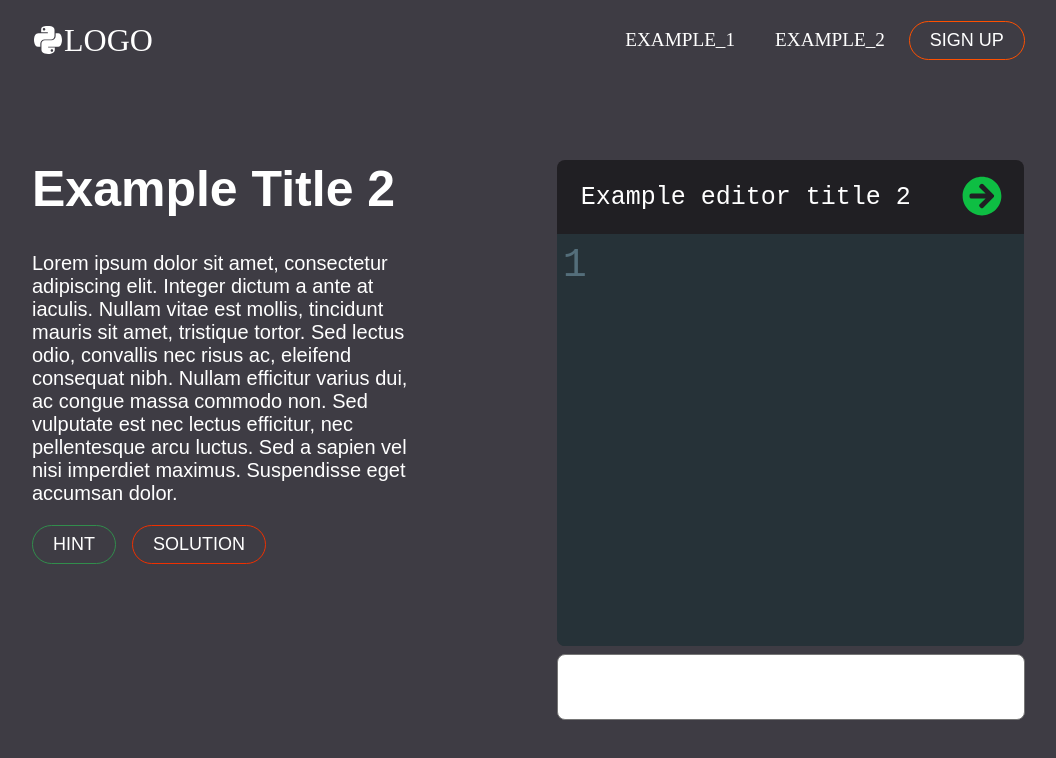
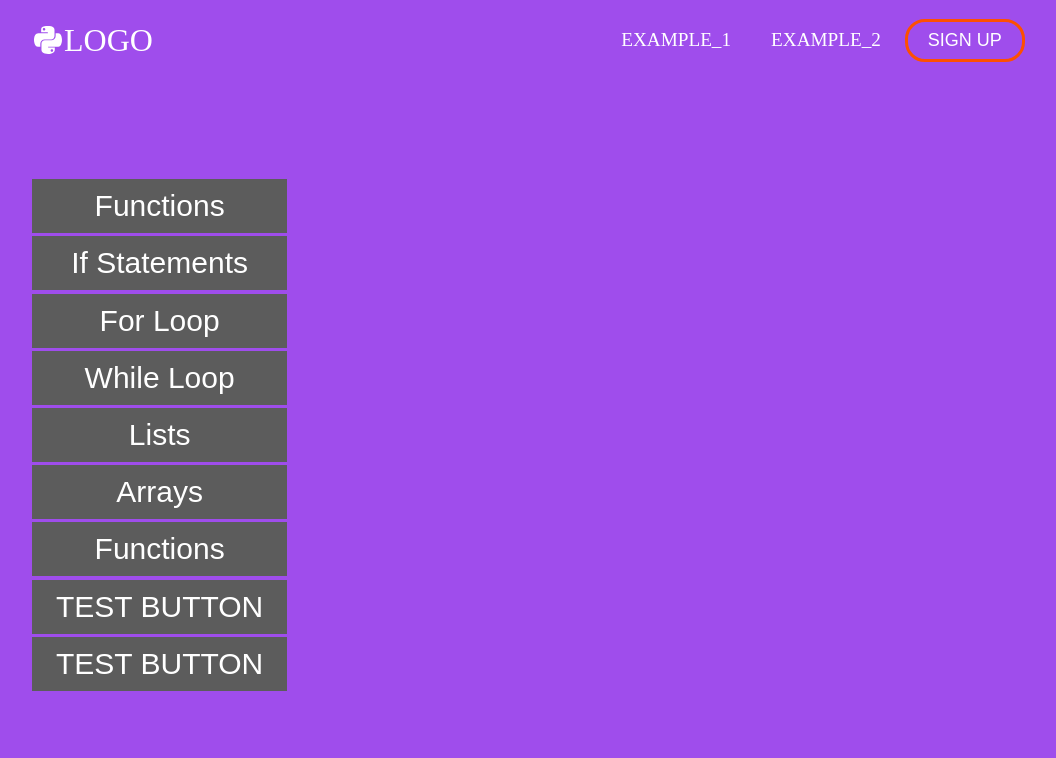
Before and after one commit to DilyanAntonov/PyKids-React, a React (Create React App) app: page /example2 in a window 1280 px wide. Shown: the top 758 px of the page, without its empty margins (128-1184 px from the left). Built offline with nearby package versions, Linux system fonts and the light colour scheme.

Commit message:
Added Explore page

```diff
--- a/src/components/App.js
+++ b/src/components/App.js
@@ -1,6 +1,7 @@
 import React, { useState, useEffect } from 'react';
 import Navbar from './Navbar';
 import LandingPage from './LandingPage';
+import TaskSearch from './TaskSearch'
 import TaskPage from './TaskPage';
 import { BrowserRouter, Switch, Route, Link } from 'react-router-dom';
 
@@ -23,12 +24,7 @@ function App() {
               />
             </Route>
             <Route exact path="/example2">
-            <TaskPage
-              taskTitle={"Example Title 2"}
-              tastText={"Lorem ipsum dolor sit amet, consectetur adipiscing elit. Integer dictum a ante at iaculis. Nullam vitae est mollis, tincidunt mauris sit amet, tristique tortor. Sed lectus odio, convallis nec risus ac, eleifend consequat nibh. Nullam efficitur varius dui, ac congue massa commodo non. Sed vulputate est nec lectus efficitur, nec pellentesque arcu luctus. Sed a sapien vel nisi imperdiet maximus. Suspendisse eget accumsan dolor. "}
-              taskHintText={"Pellentesque porttitor dapibus nulla ac sollicitudin. Aliquam eros orci, viverra nec porttitor in, rutrum ut quam. Curabitur efficitur urna ut dolor tempor feugiat. Nullam aliquet tortor vel purus finibus sollicitudin. Suspendisse potenti."}
-              tastEditorTitle={"Example editor title 2 "}
-            />
+              <TaskSearch />
             </Route>
           </Switch>
         </div>
--- a/src/components/Button.css
+++ b/src/components/Button.css
@@ -24,7 +24,7 @@
   background-color: transparent;
   color: var(--primary);
   padding: 8px 20px;
-  border: 1px solid var(--secondary);
+  border: 3px solid var(--secondary);
   transition: all 0.3s ease-out;
 }
 
@@ -32,7 +32,7 @@
   background-color: transparent;
   color: var(--primary);
   padding: 8px 20px;
-  border: 1px solid var(--hint);
+  border: 3px solid var(--hint);
   transition: all 0.3s ease-out;
 }
 
@@ -47,7 +47,7 @@
   background-color: transparent;
   color: var(--primary);
   padding: 8px 20px;
-  border: 1px solid var(--solution);
+  border: 3px solid var(--solution);
   transition: all 0.3s ease-out;
   margin-left: 1rem;
 }
--- a/src/components/Editor.js
+++ b/src/components/Editor.js
@@ -1,6 +1,6 @@
 import React, { useState } from 'react'
 import 'codemirror/lib/codemirror.css'
-import 'codemirror/theme/material.css'
+import 'codemirror/theme/darcula.css'
 import 'codemirror/mode/python/python'
 import { Controlled as ControlledEditor } from
 'react-codemirror2'
@@ -40,7 +40,7 @@ export default function Editor(props) {
                     lint: true,
                     value: textvalue,
                     mode: language,
-                    theme: 'material',
+                    theme: 'darcula',
                     lineNumbers: true,
                     indentUnit: 20,
                 }}
--- a/src/components/Navbar.css
+++ b/src/components/Navbar.css
@@ -1,5 +1,4 @@
 .navbar {
-  background-color: hsl(255, 6%, 25%);
     height: 80px;
     display: flex;
     font-size: 1.2rem;
--- /dev/null
+++ b/src/components/TaskSearch.css
@@ -0,0 +1,24 @@
+.btn-group button {
+    background-color: #5c5c5c; /* Green background */
+    border: none; /* Green border */
+    color: white; /* White text */
+    padding: 10px 24px; /* Some padding */
+    cursor: pointer; /* Pointer/hand icon */
+    width: 100%; /* Set a width if needed */
+    display: block; /* Make the buttons appear below each other */
+    font-size: 30px;
+    margin-top: .2rem;
+  }
+
+.btn-group {
+    margin-top: -7rem;
+}
+
+.btn:first-child {
+    border-top-left-radius: 5rem;
+}
+
+/* Add a background color on hover */
+.btn-group button:hover {
+background-color: #e46a1a;
+}
--- /dev/null
+++ b/src/components/TaskSearch.js
@@ -0,0 +1,27 @@
+import React, { useState } from 'react';
+import Editor from './Editor';
+import './TaskSearch.css'
+import { Button } from './Button';
+
+export default function TaskSearch(props) {
+
+  return (
+    <>
+        <div className="left-side">
+            <div className="main-text-block">
+                <div className="btn-group">
+                    <button>Functions</button>
+                    <button>If Statements</button>
+                    <button>For Loop</button>
+                    <button>While Loop</button>
+                    <button>Lists</button>
+                    <button>Arrays</button>
+                    <button>Functions</button>
+                    <button>TEST BUTTON</button>
+                    <button>TEST BUTTON</button>
+                </div>
+            </div>
+        </div>
+    </>
+    );
+}
--- a/src/index.css
+++ b/src/index.css
@@ -1,6 +1,10 @@
+:root {
+    --background-color: rgb(13, 31, 15);
+}
+
 body {
     margin: 0;
-    background-color: hsl(255, 6%, 25%);
+    background: rgb(159, 77, 236);
 }
 
 .pane {
@@ -38,7 +42,6 @@ body {
     display: flex;
     flex-direction: column;
     padding: 10rem 8rem 5rem 2rem;
-    background-color: hsl(255, 6%, 25%);
 }
 
 .right-side {
```
